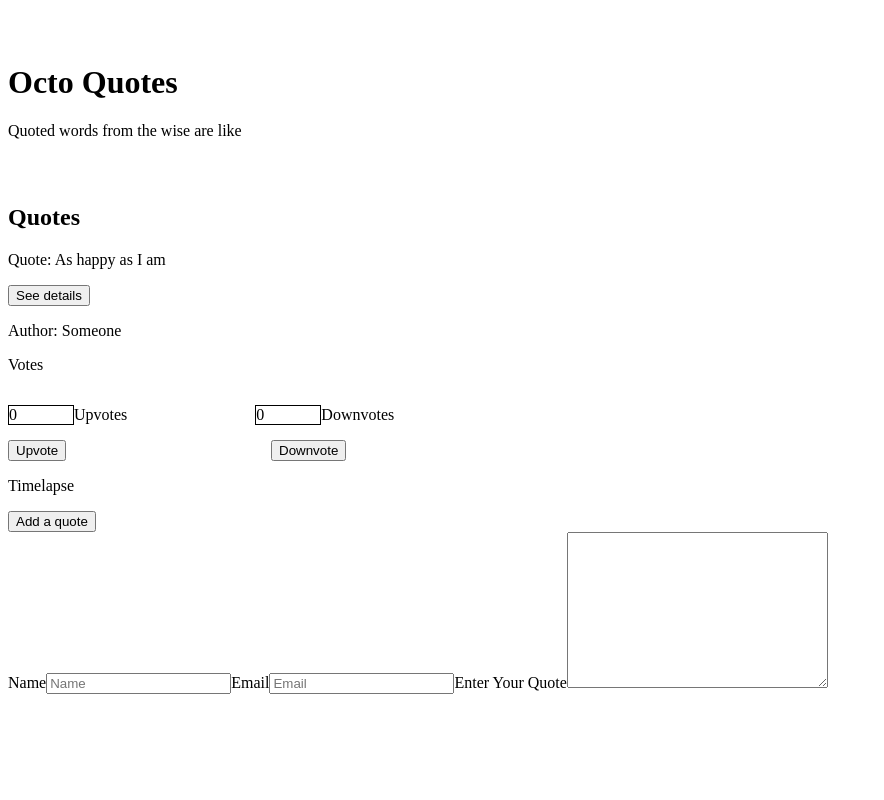
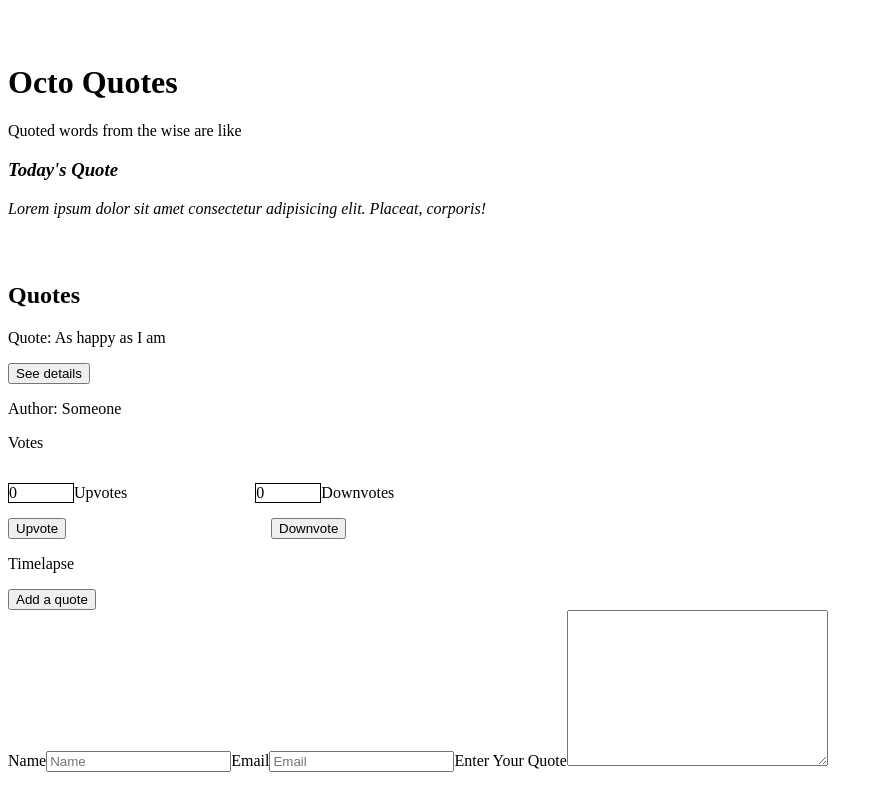
Before and after one commit to Daniel6996-arch/Octo-quotes, an Angular app: page / in a window 1280 px wide. Shown: the whole page, without its empty margins (0-884 px from the left). Built offline with nearby package versions, Linux system fonts and the light colour scheme.

Commit message:
add edits to my app.c.html

```diff
--- a/src/app/app.component.css
+++ b/src/app/app.component.css
@@ -2,3 +2,6 @@
     margin-top: 5vw;
     margin-bottom: 5vw;
 }
+.italics{
+    font-style: italic;
+}
--- a/src/app/app.component.html
+++ b/src/app/app.component.html
@@ -5,5 +5,9 @@
   <div>
     <p>Quoted words from the wise are like </p>
   </div>
+  <div [ngClass] = "'italics'">
+    <h3>Today's Quote</h3>
+    <p>Lorem ipsum dolor sit amet consectetur adipisicing elit. Placeat, corporis!</p>
+  </div>
 </div>
 <app-quotes></app-quotes>
```
